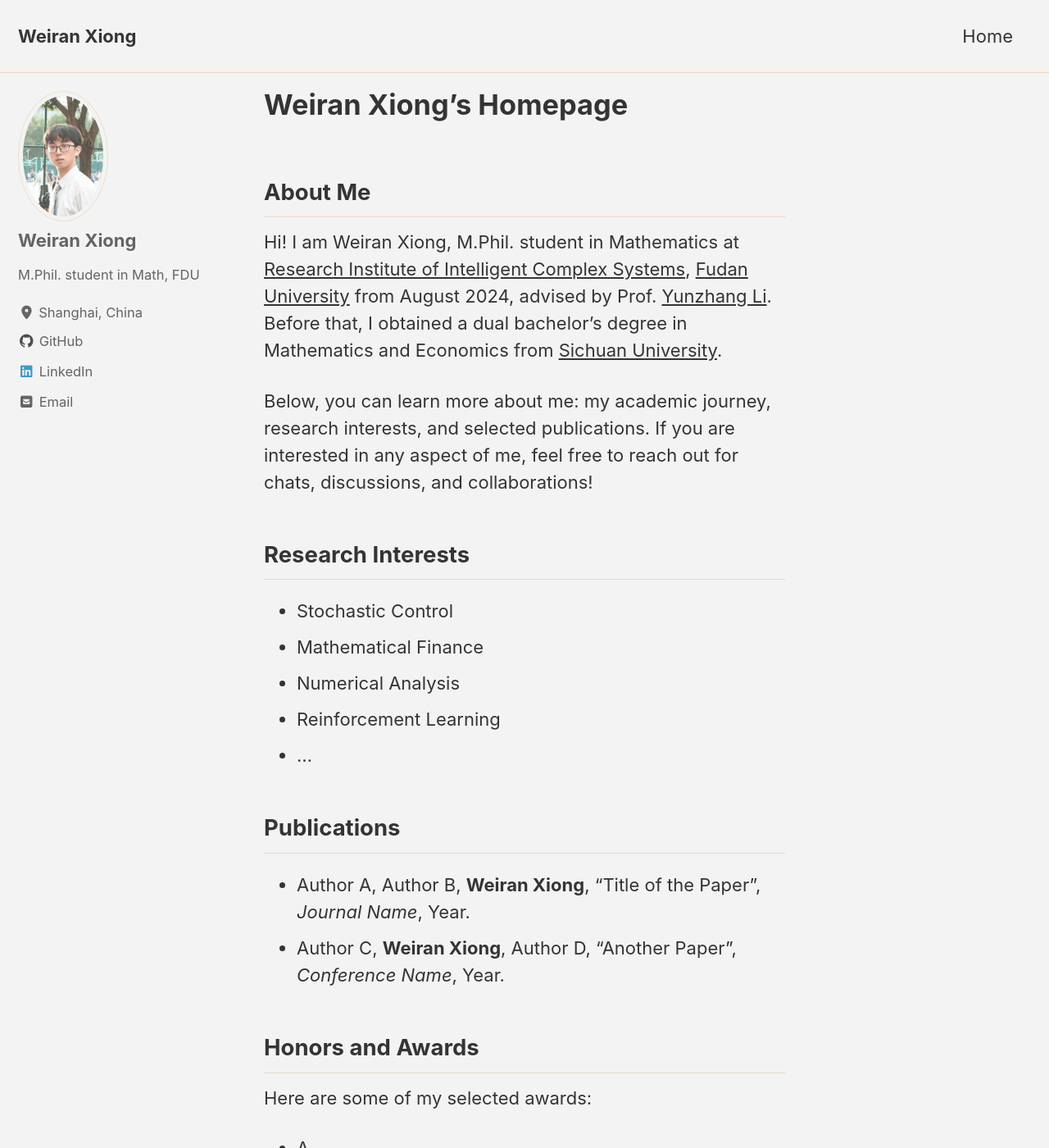
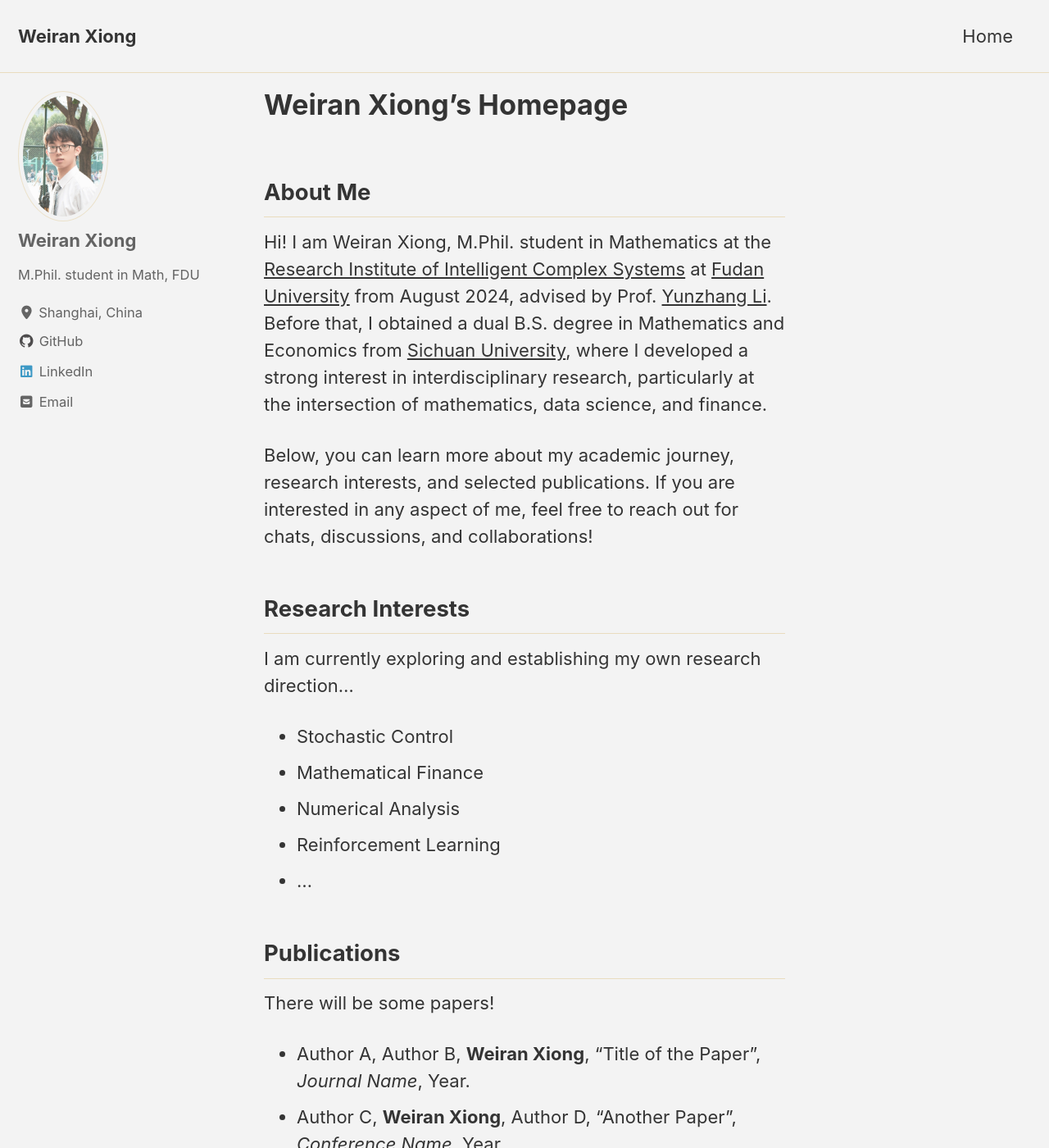
Before and after one commit to Weiran-Xiong/weiran-xiong.github.io, a Jekyll site: the page built from index.md, in a window 1280 px wide and 1400 px high. Shown: the whole window at 82% size. Built offline with Jekyll 4.4.1, drawn with Linux system fonts in a browser that asks for light colours; cached includes are drawn as plain includes; the list of posts is cut into pages by our own code; some of the changed text lies outside the part shown.

Commit message:
Update index.md

```diff
--- a/index.md
+++ b/index.md
@@ -5,11 +5,12 @@ author_profile: true
 ---
 
 ## About Me
-Hi! I am Weiran Xiong, M.Phil. student in Mathematics at [Research Institute of Intelligent Complex Systems](https://iics.fudan.edu.cn/), [Fudan University](https://www.fudan.edu.cn/en/) from August 2024, advised by Prof. [Yunzhang Li](https://faculty.fudan.edu.cn/li_yunzhang/zh_CN/index/665374/list/index.htm). Before that, I obtained a dual bachelor's degree in Mathematics and Economics from [Sichuan University](https://en.scu.edu.cn/).
+Hi! I am Weiran Xiong, M.Phil. student in Mathematics at the [Research Institute of Intelligent Complex Systems](https://iics.fudan.edu.cn/) at [Fudan University](https://www.fudan.edu.cn/en/) from August 2024, advised by Prof. [Yunzhang Li](https://faculty.fudan.edu.cn/li_yunzhang/zh_CN/index/665374/list/index.htm). Before that, I obtained a dual B.S. degree in Mathematics and Economics from [Sichuan University](https://en.scu.edu.cn/), where I developed a strong interest in interdisciplinary research, particularly at the intersection of mathematics, data science, and finance.
 
-Below, you can learn more about me: my academic journey, research interests, and selected publications. If you are interested in any aspect of me, feel free to reach out for chats, discussions, and collaborations!
+Below, you can learn more about my academic journey, research interests, and selected publications. If you are interested in any aspect of me, feel free to reach out for chats, discussions, and collaborations!
 
 ## Research Interests
+I am currently exploring and establishing my own research direction...
 - Stochastic Control
 - Mathematical Finance
 - Numerical Analysis
@@ -17,6 +18,7 @@ Below, you can learn more about me: my academic journey, research interests, and
 - ...
 
 ## Publications
+There will be some papers!
 - Author A, Author B, **Weiran Xiong**, "Title of the Paper", *Journal Name*, Year.
 - Author C, **Weiran Xiong**, Author D, "Another Paper", *Conference Name*, Year.
 
```
Also changed, not shown: other parts of index.md (+1 -1 lines).
